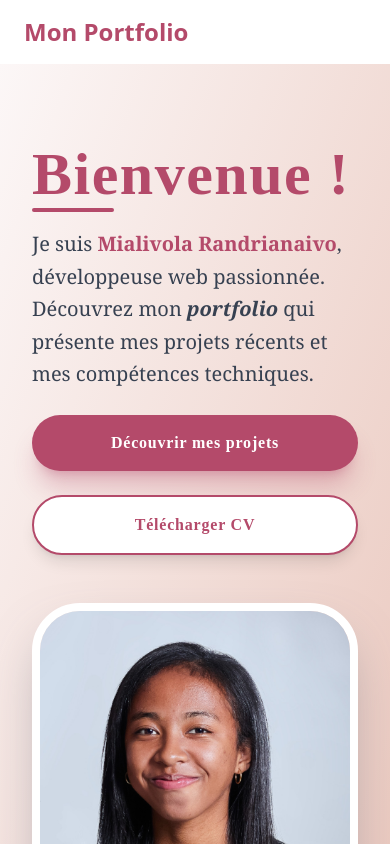
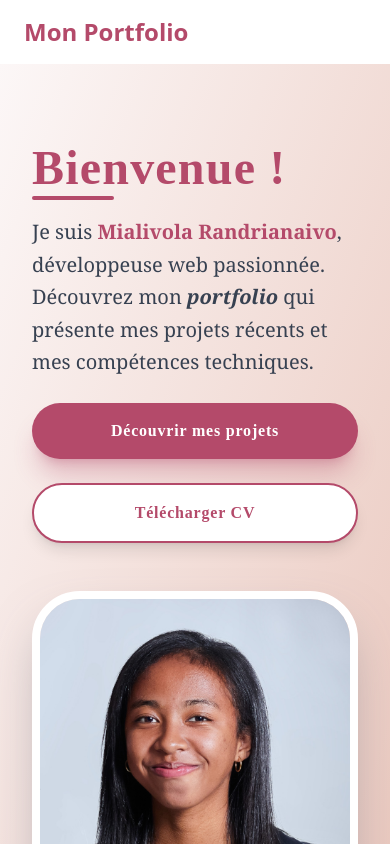
Before and after one commit to Miali1865/mon-portfolio, an Angular app: page / in a window 390 px wide. Shown: the top 844 px of the page. Built offline with nearby package versions, Linux system fonts and the light colour scheme.

Commit message:
new style in home page

```diff
--- a/src/app/pages/accueil/accueil.html
+++ b/src/app/pages/accueil/accueil.html
@@ -2,7 +2,7 @@
   <div class="flex flex-col md:flex-row items-center justify-between gap-12 w-full px-8 md:px-16 xl:px-32 py-20">
 
     <div class="flex-1 space-y-6 text-left">
-      <h1 class="text-6xl font-extrabold text-[#b44a6a] tracking-wide font-['Playfair_Display',_serif] relative">
+      <h1 class="text-5xl md:text-6xl font-extrabold text-[#b44a6a] tracking-wide font-['Playfair_Display',_serif] relative">
         Bienvenue !
         <span class="absolute -bottom-2 left-0 w-1/4 h-1 bg-[#b44a6a] rounded-full"></span>
       </h1>
```
